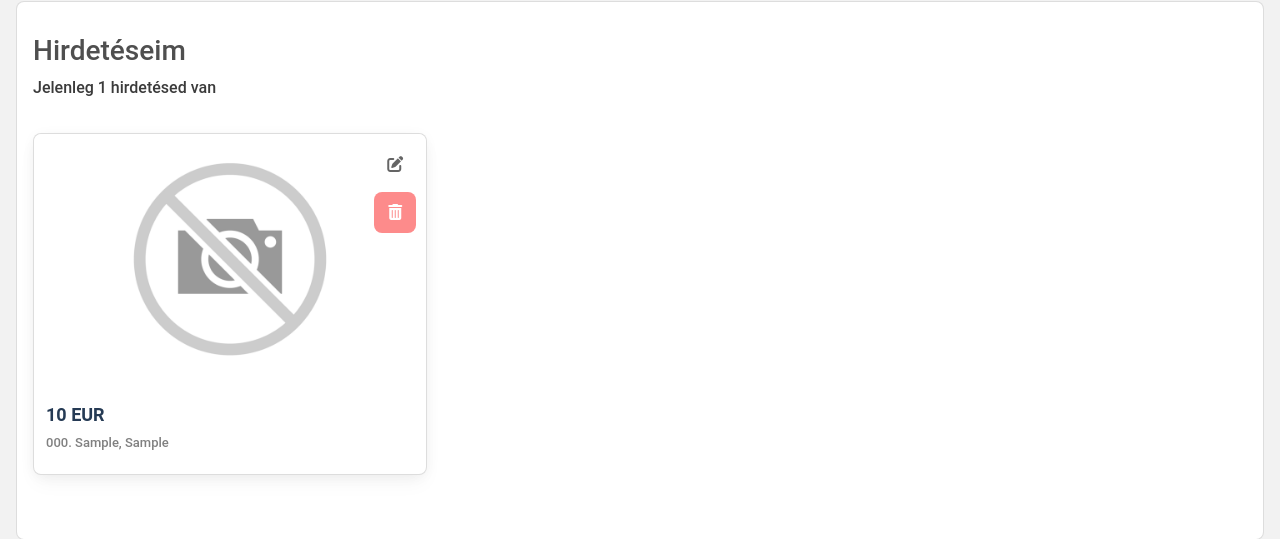
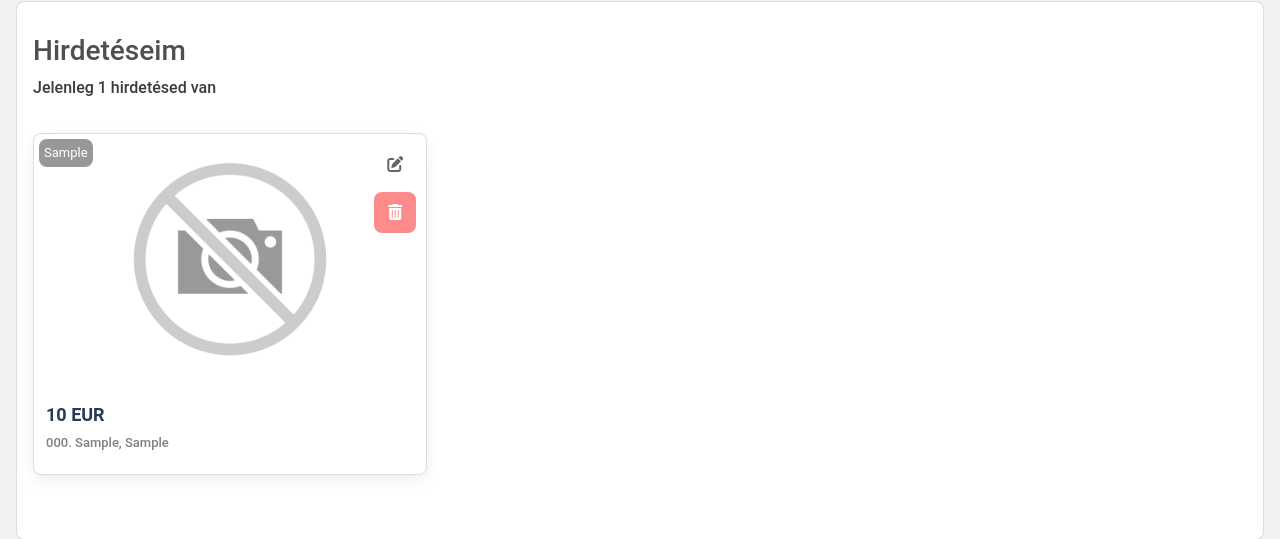
Before and after one commit to eperdavid/DM_Project, a PHP site: page /DM_Project/myProperties.php in a window 1280 px wide. Shown: the part 492-1031 px from the top of the page. Run offline with PHP 8.4, Linux system fonts and the light colour scheme; the visitor is signed in with stand-in values (Sample User, id 1); tables that the repository leaves empty or names only in its code hold one stand-in row (values such as "Sample post"); some libraries are stand-ins or nearby versions.

Commit message:
urlCheck

```diff
--- a/pages/admin.php
+++ b/pages/admin.php
@@ -1,4 +1,3 @@
-
 <!DOCTYPE html>
 <html lang="en">
 <head>
@@ -19,6 +18,10 @@
 
     include '../actions/db_config.php';
 
+    if(!isset($_SESSION['userlevel']) or $_SESSION['userlevel'] != 2)
+    {
+        echo '<script>window.location.href="index.php";</script>';
+    }
     ?>
     <main>
         <div class="card-info">
--- a/pages/myproperties.php
+++ b/pages/myproperties.php
@@ -91,6 +91,9 @@
                             echo '<a href="property.php?id='.$row['property_id'].'">
                             <div class="card">
                                 <img src="../img/'.$image.'" alt="Avatar" style="width:100%">
+                                <div class="property_type">
+                                '.$row['rent_sell'].' '.strtolower($row['type']).'
+                                </div>
                                 <div class="card-icons">
                                     <div onclick="updateHref('.$row['property_id'].')"><i class="fa-solid fa-pen-to-square"></i></div>
                                     <div onclick="deleteProperty('.$row['property_id'].')"><i class="fa-solid fa-trash-can"></i></div>
--- a/pages/nav.php
+++ b/pages/nav.php
@@ -82,7 +82,7 @@ $cities = array('Belgrád','Újvidék','Pristina','Nis','Kragujevac','Szabadka',
             echo '<a class="nav-link p-2 m-1 bg-primary rounded color-danger text-light" href="addProperty.php"><b>Hirdetésfeladás</b></a>';
           }
           else{
-            echo '<a class="nav-link p-2 m-1 bg-primary rounded color-danger text-light" data-mdb-toggle="modal" data-mdb-target="#loginModal"><b>Hirdetésfeladás</b></a>';
+            echo '<a class="nav-link p-2 m-1 bg-primary rounded color-danger text-light" data-mdb-toggle="modal" data-mdb-target="#loginModal" role="button"><b>Hirdetésfeladás</b></a>';
           }
           ?>
         </li>
@@ -137,7 +137,7 @@ $cities = array('Belgrád','Újvidék','Pristina','Nis','Kragujevac','Szabadka',
           }
         }
         else{
-          echo '<li class="dropdown-item" data-mdb-toggle="modal" data-mdb-target="#loginModal">Bejelentkezés</li>';
+          echo '<li class="dropdown-item" data-mdb-toggle="modal" data-mdb-target="#loginModal" role="button">Bejelentkezés</li>';
         }
         ?>
           <!-- -->
--- a/style/myPropertiesStyle.css
+++ b/style/myPropertiesStyle.css
@@ -218,3 +218,14 @@ main{
         font-size: small;
     }
 }
+
+.property_type{
+    position: absolute;
+    left: 5px;
+    top: 5px;
+    background-color: rgba(0, 0, 0, 0.404);
+    color: white;
+    padding: 4px 5px;
+    font-size: small;
+    border-radius: .5rem;
+}
--- a/style/propertiesStyle.css
+++ b/style/propertiesStyle.css
@@ -269,6 +269,7 @@ form .row{
     border-radius: .5rem .5rem 0 0;
     height: 100%;
     object-fit: cover;
+    min-height: 220px;
 }
 
 .container h4{
```
Also changed, not shown: pages/addProperty.php (+11 -1 lines), pages/plots.php (+10 -1 lines), pages/properties.php (+7 -1 lines), script/ajax-validation-insert.js (+6 -3 lines), img/162/2.jpg (added), 1 other file.
